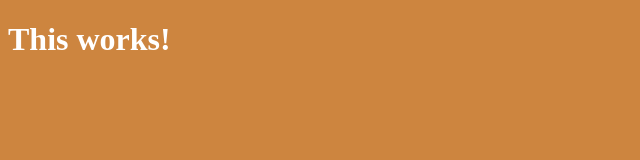
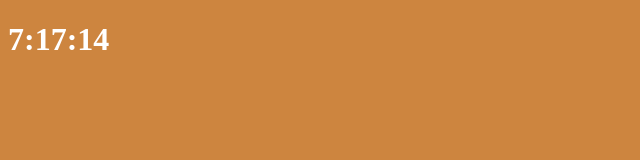
Before and after one commit to dotcom7860/vanillaJS_Base, a plain HTML site: page index.html in a window 1280 px wide. Shown: the whole page, without its empty margins (0-640 px from the left). Drawn offline with Linux system fonts and the light colour scheme.

Commit message:
20/08/11

```diff
--- /dev/null
+++ b/clock.js
@@ -0,0 +1,160 @@
+/*카멜 케이스(camel case) : 모든 변수의 시작은 소문자로, 다른 의미를 담고 싶을 때는 스페이스바가 아닌 대문자로 바꿔준다.
+camel : 낙타
+ex) const dayofday (x)
+    const dayOfDay (o)
+*/
+/* Array
+const daysOfWeek = ["Mon","Tue","Wed","Thu","Fri","Sat","Sun",true];
+
+console.log(daysOfWeek[2]);
+
+//object
+const kangInfo = {
+    name:"KangMan",
+    age:26,
+    gender:"Male",
+    isHandsome:true,
+    favMovies: ["Forrest Gump","The Legend of 1900","The Notebook"],
+    favFood: [{name:"garbi",fatty:true},{name:"Stir-fried spinach",fatty:false}]
+};
+
+console.log(kangInfo);
+
+//function
+function sayHello(name, age){
+    console.log('Hello!', name, "you have", age,"years of age.");
+}
+
+sayHello("KangMan", 15);
+
+function sayHello(name, age){
+    return `Hello ${name} you are ${age} years old.`;
+}
+
+const greetKangMan = sayHello('KangMan',26);
+console.log(greetKangMan);
+
+//calculator
+const calculator ={
+  plus: function(a,b){
+    return a+b;
+  },
+  minus: function(a,b){
+    return a-b;
+  },
+  mult: function(a,b){
+    return a*b;
+  },
+  div: function(a,b){
+    return a/b;
+  },
+  square: function(a,b){
+    return a**b;
+  }
+}
+
+const plus = calculator.plus(5,5);
+const minus = calculator.minus(5,2);
+const mult = calculator.mult(3,3);
+const div = calculator.div(9,3);
+const square = calculator.square(3,3);
+console.log(plus,minus,mult,div,square);
+
+//html -> js
+const title = document.querySelector("#title");
+title.innerHTML = "Hi From JS!";
+title.style.color = "red";
+document.title = 'I own you now';
+console.dir(document);
+
+//event
+const title = document.querySelector("#title");
+
+function handleClick(){
+  title.style.color = "blue";
+}
+
+title.addEventListener("click",handleClick);
+
+//if else
+if(10 === 10){
+  console.log("hi");
+}else{
+  console.log("ho");
+}
+
+const age = prompt("How old are you?"); //prompt is very old javascript. I won't use this later.
+if(age >= 18 && age <= 21){
+  console.log("You can drink. But you should not.");
+}else if(age > 21){
+  console.log("Go ahead.");
+}else{
+  console.log("too young.");
+}
+
+const title = document.querySelector("#title");
+
+const BASE_COLOR = "white";
+const OTHER_COLOR = "#2f3542";
+
+function handleClick(){
+  const currentColor = title.style.color;
+  console.log(currentColor);
+  if(currentColor === BASE_COLOR){
+    title.style.color = OTHER_COLOR;
+  }else{
+    title.style.color = BASE_COLOR;
+  }
+}
+
+function init(){
+  title.style.color = BASE_COLOR;
+}
+
+init();
+title.addEventListener("mouseenter",handleClick);
+
+//javascript dom event MDN
+function handleOffline(){
+  console.log("Bye bye");
+}
+function handleOnline(){
+  console.log("Hi NetWork!");
+}
+window.addEventListener("offline",handleOffline);
+window.addEventListener("online",handleOnline);
+
+
+const title = document.querySelector("#title");
+
+const CLICKED_CLASS = "clicked";
+
+function handleClick(){
+  title.classList.toggle(CLICKED_CLASS);
+}
+*/
+  //↓ write in detailed.
+  /*
+  const hasClass = title.classList.contains(CLICKED_CLASS);
+  if(hasClass){
+    title.classList.remove(CLICKED_CLASS);
+  }else{
+    title.classList.add(CLICKED_CLASS);
+  }
+  */
+
+const clockContainer = document.querySelector(".js-clock"),
+      clockTitle = clockContainer.querySelector("h1");
+
+function getTime(){
+  const date = new Date();
+  const minutes = date.getMinutes();
+  const hours = date.getHours();
+  const seconds = date.getSeconds();
+  clockTitle.innerText = `${hours}:${minutes}:${seconds}`;
+}
+
+function init(){
+  getTime();
+}
+init();
--- a/index.css
+++ b/index.css
@@ -6,11 +6,3 @@ h1{
     color: white;
     transition: color 0.5s ease-in-out;
 }
-
-.btn{
-    cursor: pointer;
-}
-
-.clicked{
-    color: #2f3542;
-}
--- a/index.html
+++ b/index.html
@@ -5,7 +5,9 @@
         <link rel="stylesheet" href="index.css">
     </head>
     <body>
-        <h1 id="title" class="btn">This works!</h1>
-        <script src="index.js"></script>
+        <div class="js-clock">
+            <h1>00:00</h1>
+        </div>
+        <script src="clock.js"></script>
     </body>
 </html>
```
